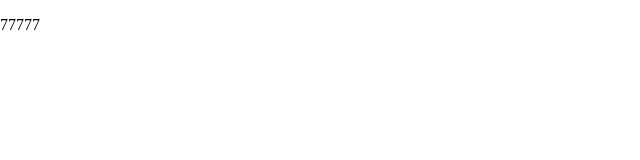
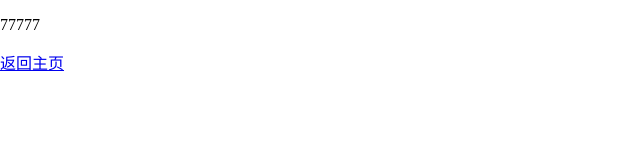
Before and after one commit to xqz123456/xqz1, a plain HTML site: page daxue.html in a window 1280 px wide. Shown: the whole page, without its empty margins (0-640 px from the left). Drawn offline with Linux system fonts and the light colour scheme.

Commit message:
Update daxue.html

```diff
--- a/daxue.html
+++ b/daxue.html
@@ -12,6 +12,9 @@
   </head>
   <body>
     <p>77777
+      <div>
+  <a href="index.html">返回主页</a>
+</div>
     </p>
   </body>
 </html>
```
